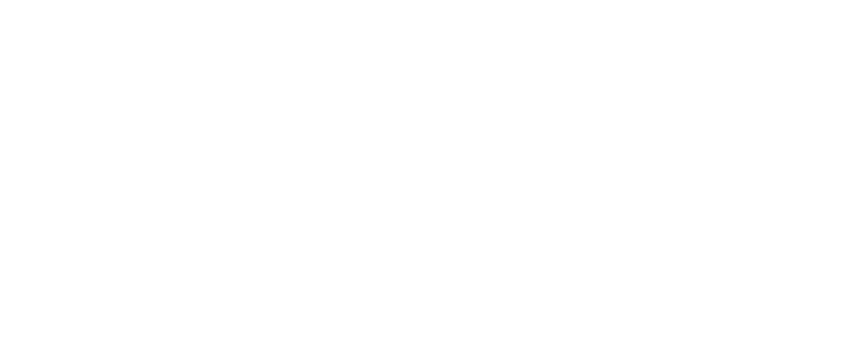
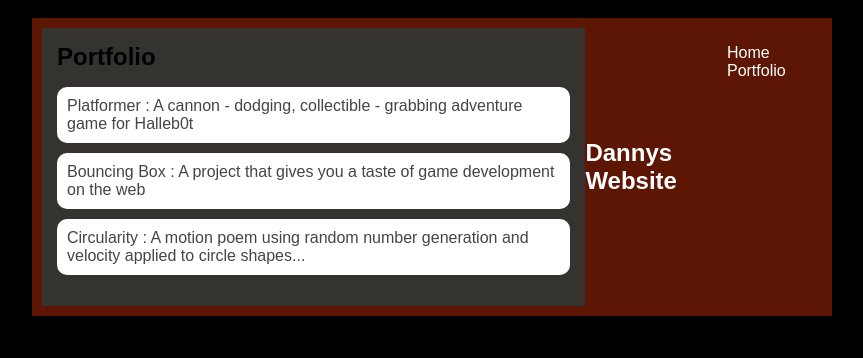
Before and after one commit to DannySantos556/DannySantos556, a plain HTML site: page portfolio.html in a window 1280 px wide. Shown: the whole page, without its empty margins (208-1071 px from the left). Drawn offline with Linux system fonts and the light colour scheme.

Commit message:
add portfolio.html file

```diff
--- a/portfolio.html
+++ b/portfolio.html
@@ -0,0 +1,36 @@
+<!DOCTYPE HTML>
+<html>
+    <head>
+        <title>Danny's Amazing Website</title>
+        <link rel="stylesheet" href="style.css" >
+    </head>
+
+    <body>
+      <div id="all-contents">
+        <nav border-radius: 30px;>
+            <main>
+                <div class="content">
+                    <h1>Portfolio</h1>
+                    <ul id="portfolio">
+                        <li><a href="projects/platformer/">Platformer : A cannon - dodging, collectible - grabbing adventure game for Halleb0t</a></li>
+                        <li><a href="projects/bouncing-box/">Bouncing Box : A project that gives you a taste of game development on the web </a></li>
+                        <li><a href="projects/circularity/">Circularity : A motion poem using random number generation and velocity applied to circle shapes...</a></li>
+                    </ul>
+                </div>
+            </main>
+
+            <!--nav stuff here-->
+            <h1>Dannys Website</h1>
+            <ul id="nav-ul">
+                <li class="nav-li">
+                    <a class="nav-a" href="index.html">Home</a>
+                </li>
+                <li class="nav-li">
+                    <a class="nav-a" href="portfolio.html">Portfolio</a>
+                </li>
+            </ul>
+
+        </nav>
+      </div>
+    </body>
+</html>
--- a/style.css
+++ b/style.css
@@ -61,3 +61,29 @@ main {
 h2, h3 {
     margin: 0px;
 }
+
+         /* portfolio styles */
+         .content h1 {
+            color: black;
+        }
+
+        #portfolio {
+            list-style-type: none;
+            padding-left: 0;
+        }
+
+        #portfolio li {
+            background: #fff;
+            padding: 10px;
+            border-radius: 10px;
+            margin-bottom: 10px;
+        }
+
+        #portfolio li:hover {
+            background: #eee;
+        }
+
+        #portfolio a {
+            text-decoration: none;
+            color: #454545;
+        }
```
